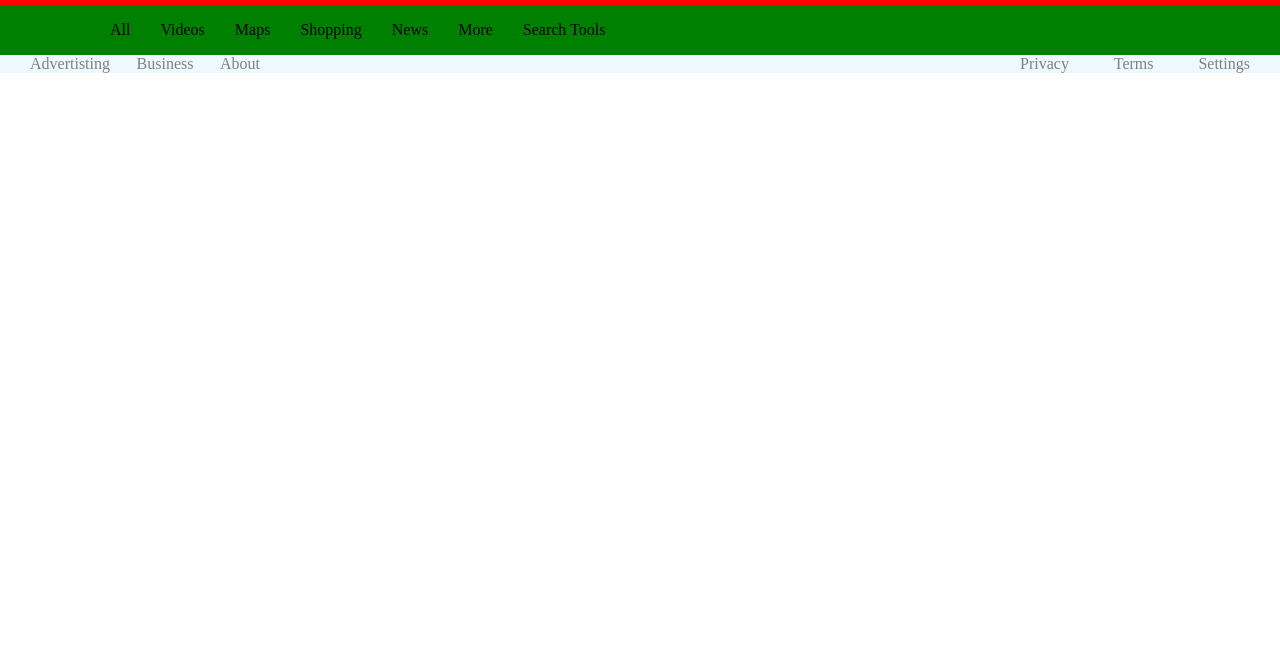
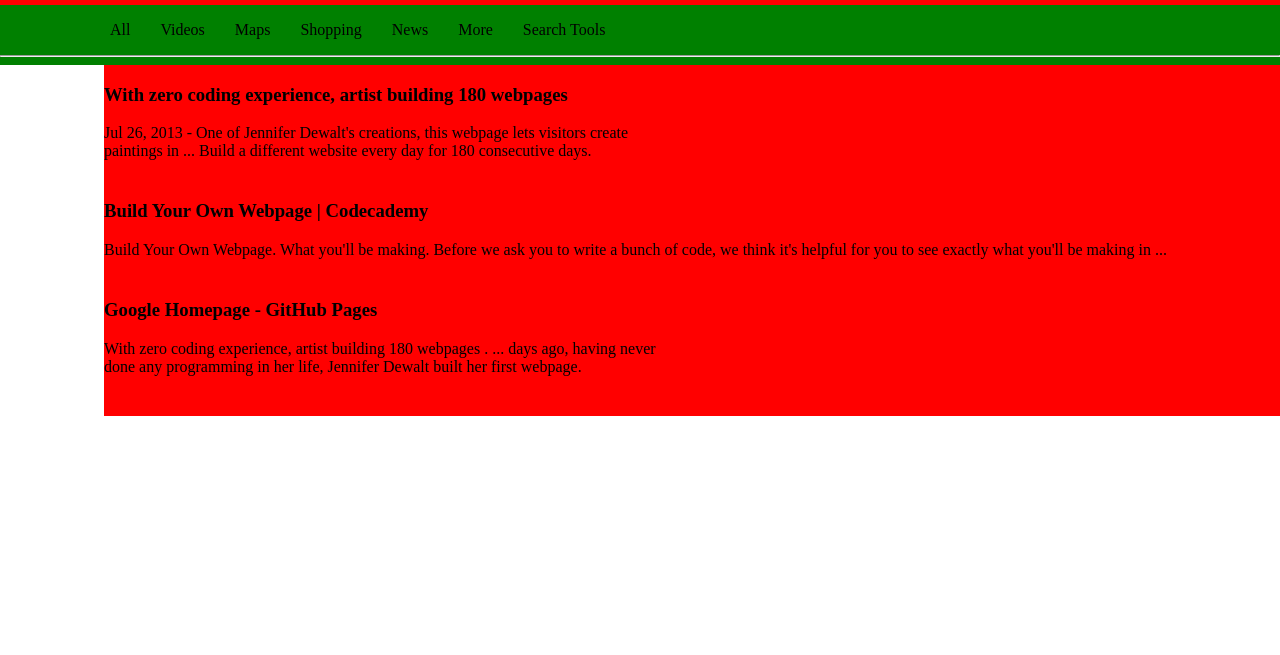
Before and after one commit to Alexander-Mckinnon/google-homepage, a plain HTML site: page results.html in a window 1280 px wide. Shown: the part 145-800 px from the top of the page. Drawn offline with Linux system fonts and the light colour scheme.

Commit message:
Progress

```diff
--- a/main.css
+++ b/main.css
@@ -129,6 +129,7 @@ a:hover{
 }
 #nav{
      background: green;
+
 }
 
 #nav ul{
@@ -166,3 +167,15 @@ a:hover{
     width:70px;
     margin-left:43em;
 }
+
+#results{
+    background:red;
+    margin-left:6.5em;
+}
+
+.hits{
+    margin-bottom:40px;
+}
+#foot{
+    margin-top: 500px;
+}
--- a/results.html
+++ b/results.html
@@ -33,11 +33,29 @@
             </ul>
 
         </nav>
+    <hr>
 
     </div>
 
+    <div id = "results">
+        <article class = "hits">
+            <h3>With zero coding experience, artist building 180 webpages</h3>
+            <p> Jul 26, 2013 - One of Jennifer Dewalt's creations, this webpage lets visitors create<br/> paintings in ... Build a different website every day for 180 consecutive days.</p>
+        </article>
 
-    <footer>
+        <article class = "hits">
+            <h3>Build Your Own Webpage | Codecademy</h3>
+            <p>Build Your Own Webpage. What you'll be making. Before we ask you to write a bunch of code, we think it's helpful for you to see exactly what you'll be making in ...</p>
+        </article>
+
+        <article class = "hits">
+            <h3>Google Homepage - GitHub Pages </h3>
+            <p>With zero coding experience, artist building 180 webpages . ... days ago, having never<br/> done any programming in her life, Jennifer Dewalt built her first webpage. </p>
+        </article>
+
+    </div>
+
+    <footer id = "foot">
 
         <div class = "pgroup1">
         <a href = "https://www.google.com/intl/en/ads/?fg=1">Advertisting</a>
```
